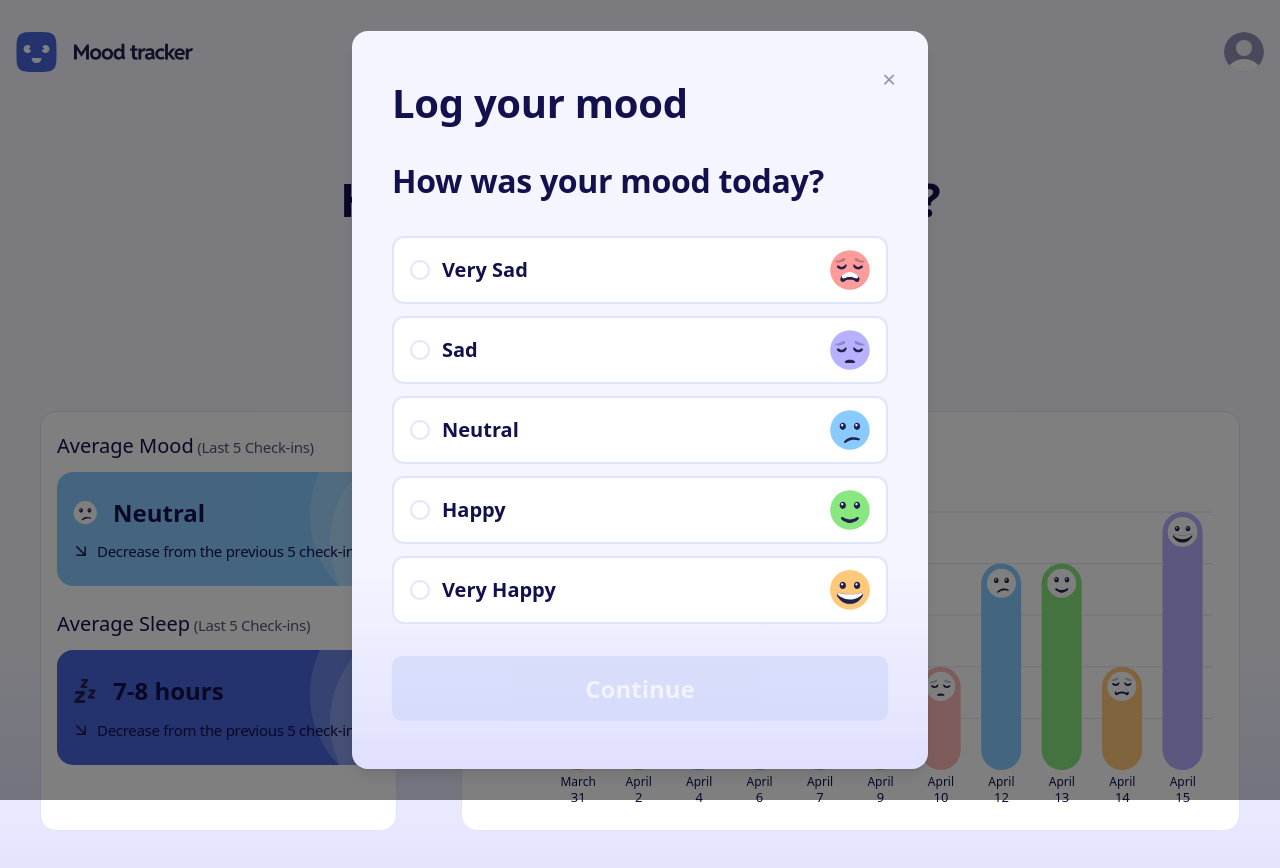
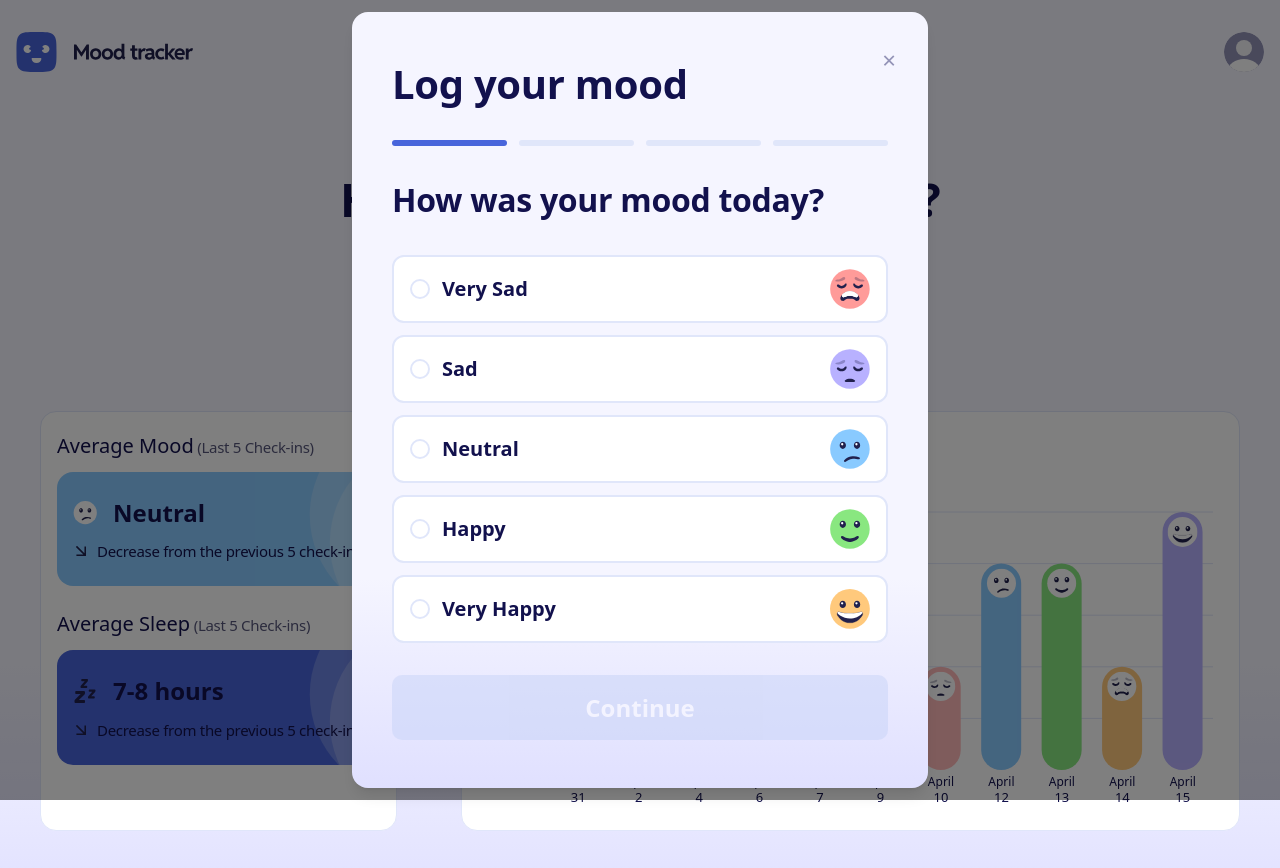
Before and after one commit to VicSchbt/mood-tracking-app, a Next.js app: page / in a window 1280 px wide. Both pictures are taken after a click on the button "Log today's mood". Shown: the top 868 px of the page. Built offline with nearby package versions, Linux system fonts and the light colour scheme; data requests are answered from the project's data file; a web font is replaced by a local one.

Commit message:
feat(log-modal): add Stepper component

```diff
--- a/src/components/LogModal/LogModal.tsx
+++ b/src/components/LogModal/LogModal.tsx
@@ -5,6 +5,7 @@ import StepMood from './StepMood';
 import StepFeelings from './StepFeelings';
 import StepJournal from './StepJournal';
 import StepSleep from './StepSleep';
+import Stepper from './Stepper';
 
 interface LogFormData {
   mood: MoodValue | null;
@@ -48,7 +49,7 @@ const LogModal = ({ onClose }: LogModalProps) => {
           &times;
         </button>
         <h2 className="preset-2 font-bold text-neutral-900">Log your mood</h2>
-
+        <Stepper current={step} />
         {/* Step content */}
         {step === 0 && (
           <StepMood
--- /dev/null
+++ b/src/components/LogModal/Stepper.tsx
@@ -0,0 +1,34 @@
+interface StepperProps {
+  current: number;
+}
+
+const Stepper = ({ current }: StepperProps) => {
+  return (
+    <>
+      <div role="status" className="sr-only" aria-live="polite">
+        Step {current + 1} of 4
+      </div>
+      <div
+        role="progressbar"
+        aria-label="Form Step Progress"
+        aria-valuenow={current}
+        aria-valuemin={1}
+        aria-valuemax={4}
+        className="grid grid-cols-4 gap-150"
+      >
+        {Array.from({ length: 4 }).map((_, index) => {
+          const isCompletedOrCurrent = index <= current;
+
+          return (
+            <div
+              key={index}
+              className={`h-075 w-full rounded-full transition-all duration-300 ease-in-out ${isCompletedOrCurrent ? 'bg-blue-600' : 'bg-blue-100'} `}
+            />
+          );
+        })}
+      </div>
+    </>
+  );
+};
+
+export default Stepper;
```
